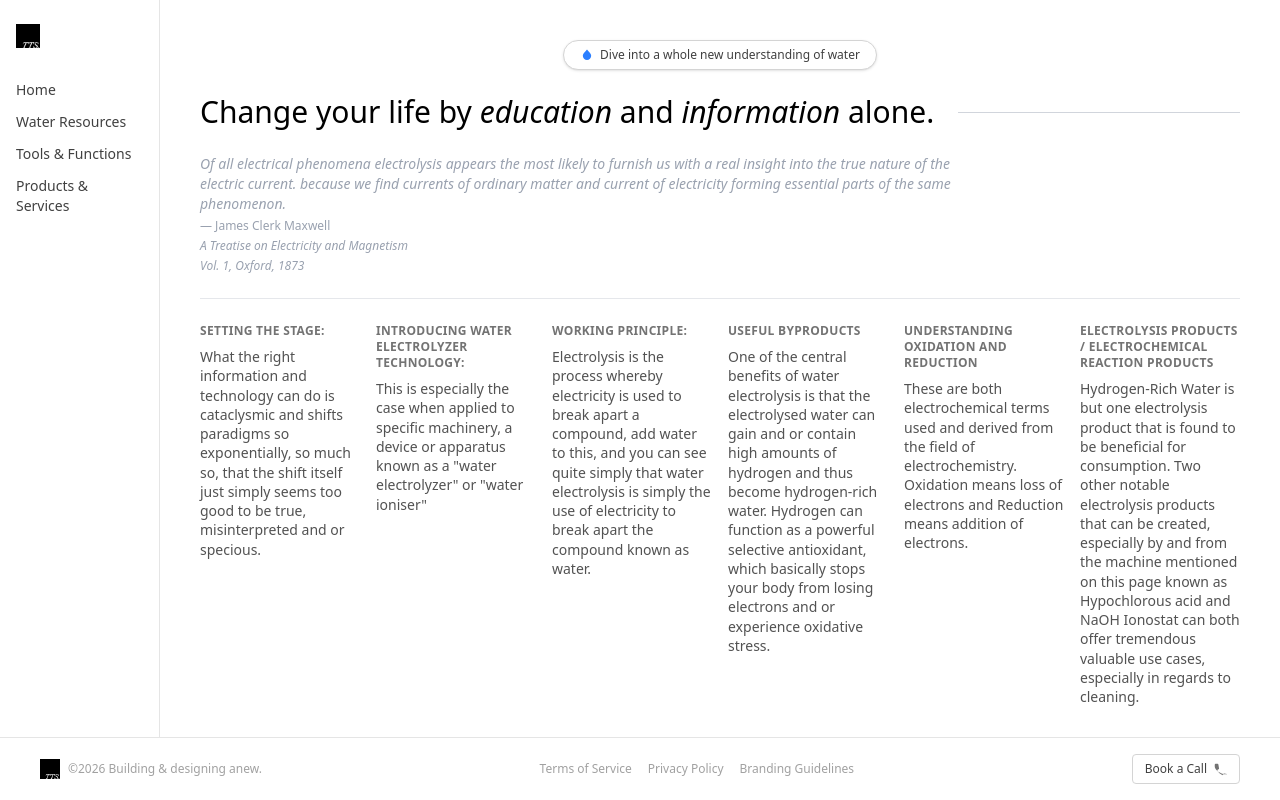
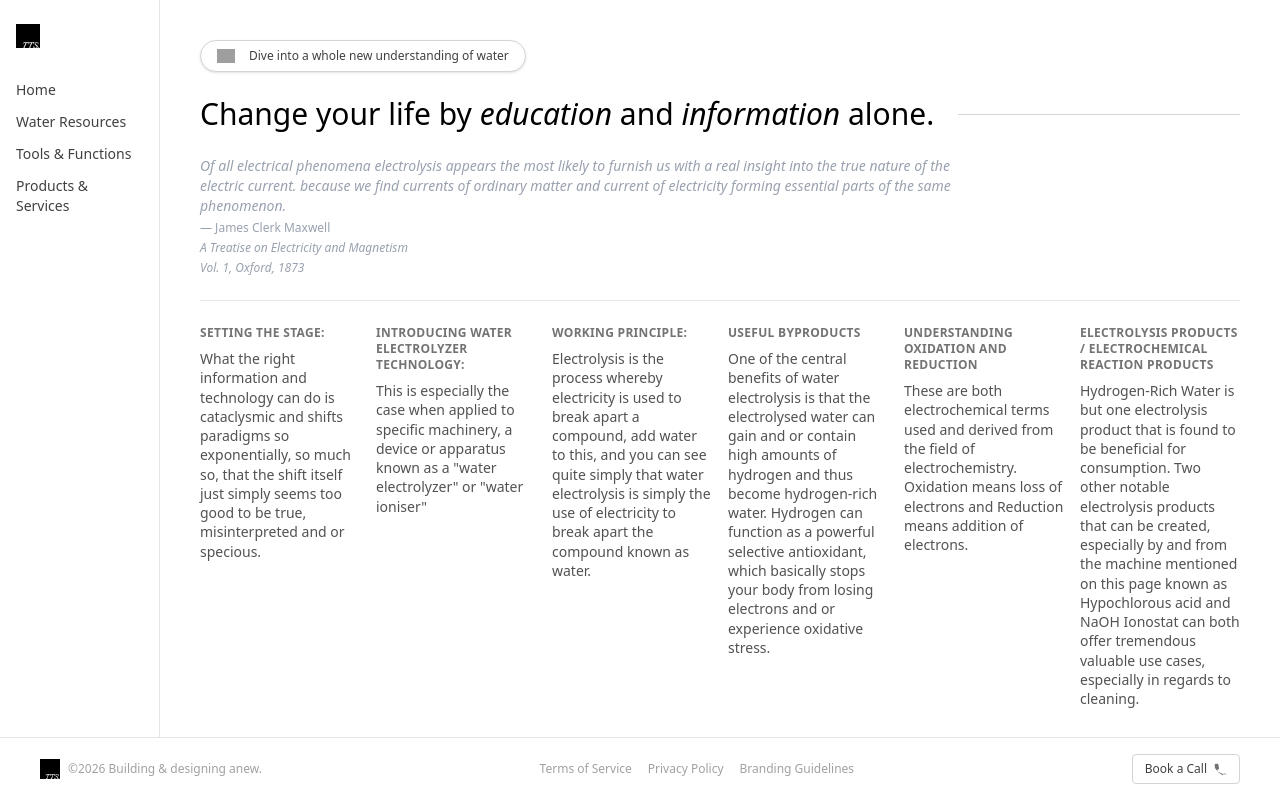
Before and after one commit to telluricaquarian/thethinkingspiritrepo, a Next.js app: page / in a window 1280 px wide. Built offline with nearby package versions, Linux system fonts and the light colour scheme; grey boxes are pictures that could not be loaded.

Commit message:
Hero pill: replace green dot with dive icon + left align

```diff
--- a/components/DesktopHome.tsx
+++ b/components/DesktopHome.tsx
@@ -62,11 +62,10 @@ export default function DesktopHome() {
           <div className="pt-10 px-10 pb-10 space-y-6">
 
             {/* Top pill */}
-            <div className="flex justify-center">
+            <div className="flex">
               <span className="inline-flex items-center gap-1.5 rounded-full border border-neutral-300 bg-white px-4 py-1.5 text-xs text-neutral-700 shadow-sm">
-                <svg xmlns="http://www.w3.org/2000/svg" viewBox="0 0 20 20" fill="currentColor" className="h-3.5 w-3.5 text-blue-500" aria-hidden="true">
-                  <path d="M10 2C8 5 4 7.5 4 11a6 6 0 0 0 12 0c0-3.5-4-6-6-9Z" />
-                </svg>
+                {/* eslint-disable-next-line @next/next/no-img-element */}
+                <img src="/images/diveicon.png" alt="" aria-hidden="true" className="h-[18px] w-[18px] mr-2 object-contain" />
                 Dive into a whole new understanding of water
               </span>
             </div>
```
